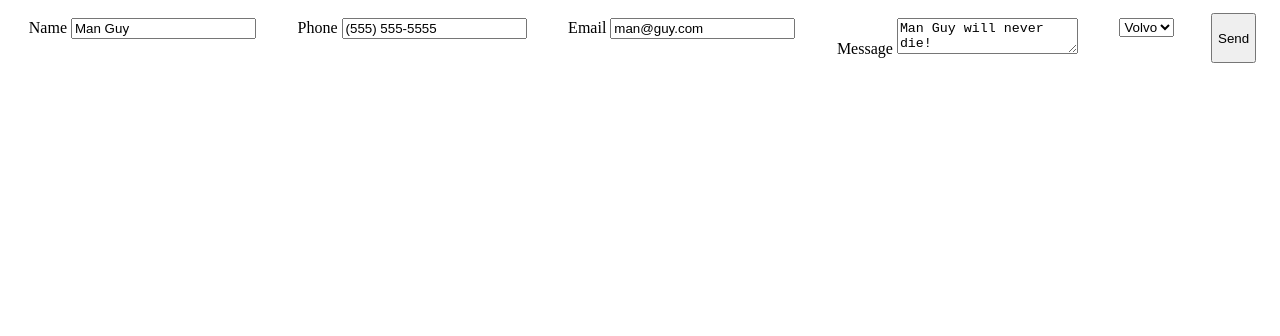
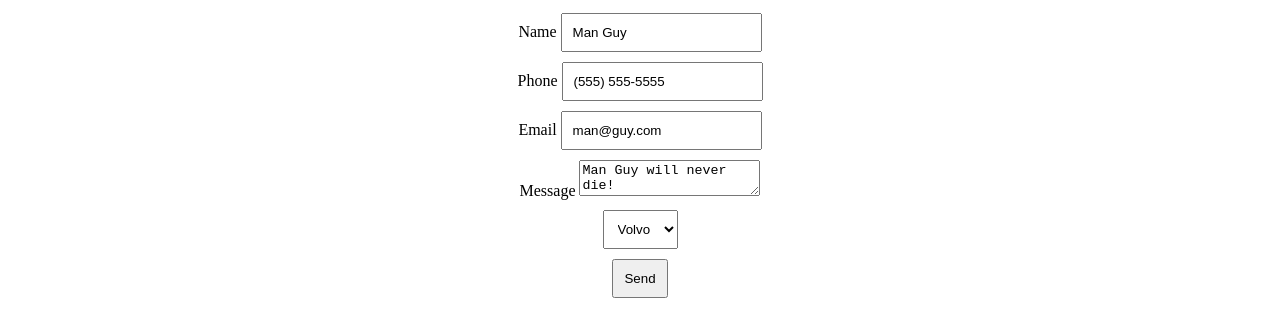
Before and after one commit to smackjax/ajax-form-values-to-json, a plain HTML site: page example/index.html in a window 1280 px wide. Drawn offline with Linux system fonts and the light colour scheme.

Commit message:
Fix form styles

```diff
--- a/example/example-style.css
+++ b/example/example-style.css
@@ -1,8 +1,12 @@
 form {
     display: flex;
-    flex-direction: row;
+    flex-direction: column;
 }
 form > * {
     margin: 5px auto;
-    padding: 5px;
 }
+form input,
+form select,
+form button {
+    padding: 10px;
+}
```
